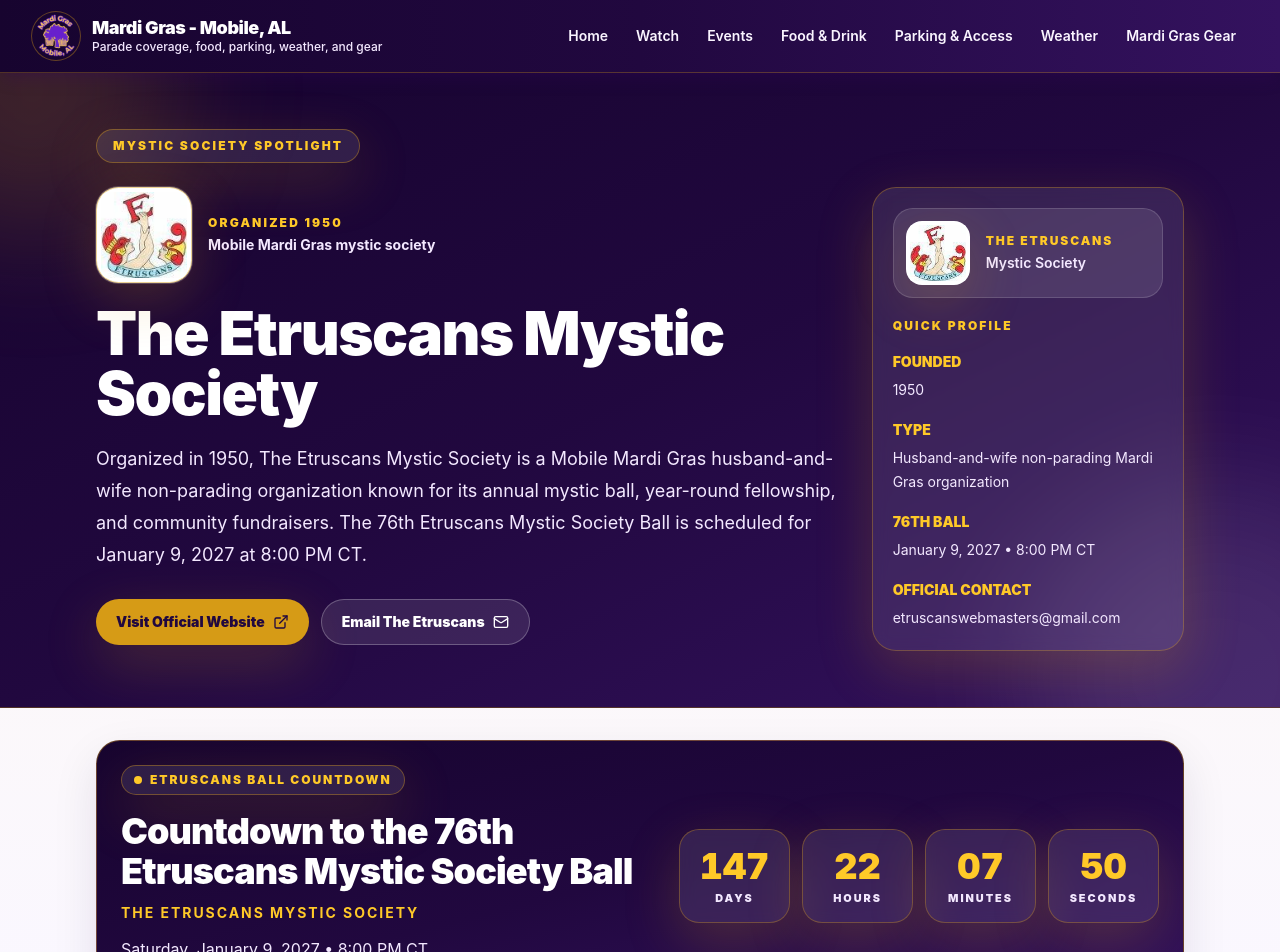
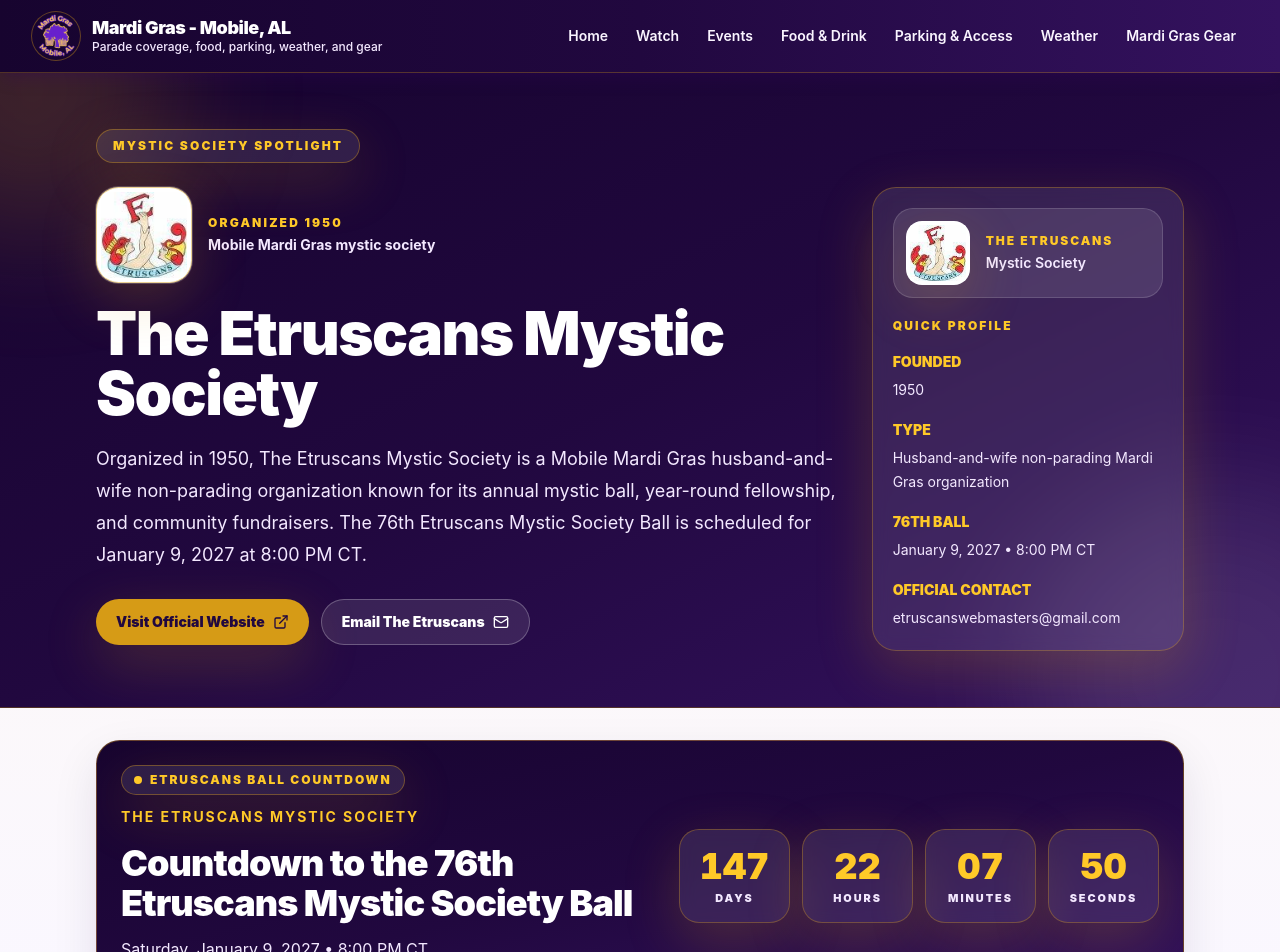
Before and after one commit to TheCryptoArborist/251mardigras, a Next.js app: page /mystic-societies/etruscans in a window 1280 px wide. Shown: the top 952 px of the page. Built offline with nearby package versions, Linux system fonts and the light colour scheme.

Commit message:
Allow logo in event countdown

```diff
--- a/src/components/EventCountdown.tsx
+++ b/src/components/EventCountdown.tsx
@@ -17,6 +17,8 @@
   targetDateTime: string;
   dateLabel: string;
   locationLabel?: string;
+  logoSrc?: string;
+  logoAlt?: string;
 };
 
 function getCountdownParts(targetTime: number): CountdownParts {
@@ -42,7 +44,9 @@
   eventName,
   targetDateTime,
   dateLabel,
-  locationLabel
+  locationLabel,
+  logoSrc,
+  logoAlt
 }: EventCountdownProps) {
   const targetTime = useMemo(() => new Date(targetDateTime).getTime(), [targetDateTime]);
   const [timeLeft, setTimeLeft] = useState<CountdownParts | null>(null);
@@ -67,12 +71,21 @@
     <section className="overflow-hidden rounded-[1.5rem] border border-parade-gold/40 bg-gradient-to-br from-parade-purpleDeep via-parade-purpleDark to-parade-purple p-5 text-white shadow-card sm:p-6">
       <div className="flex flex-col gap-5 lg:flex-row lg:items-center lg:justify-between">
         <div className="max-w-2xl">
-          <p className="inline-flex items-center gap-2 rounded-full border border-parade-gold/40 bg-white/10 px-3 py-1.5 text-xs font-black uppercase tracking-[0.16em] text-parade-goldBright shadow-glow">
-            <span className="h-2 w-2 rounded-full bg-parade-goldBright shadow-glow" aria-hidden="true" />
-            {eyebrow}
-          </p>
+          <div className="flex flex-col gap-4 sm:flex-row sm:items-center">
+            {logoSrc ? (
+              <span className="grid h-20 w-20 shrink-0 place-items-center rounded-[1.25rem] border border-parade-gold/40 bg-white p-2 shadow-glow ring-1 ring-white/20">
+                <img src={logoSrc} alt={logoAlt ?? ""} className="max-h-full max-w-full object-contain" />
+              </span>
+            ) : null}
+            <div>
+              <p className="inline-flex items-center gap-2 rounded-full border border-parade-gold/40 bg-white/10 px-3 py-1.5 text-xs font-black uppercase tracking-[0.16em] text-parade-goldBright shadow-glow">
+                <span className="h-2 w-2 rounded-full bg-parade-goldBright shadow-glow" aria-hidden="true" />
+                {eyebrow}
+              </p>
+              <p className="mt-3 text-sm font-bold uppercase tracking-[0.14em] text-parade-goldBright">{eventName}</p>
+            </div>
+          </div>
           <h2 className="mt-4 text-3xl font-black tracking-tight text-white sm:text-4xl">{title}</h2>
-          <p className="mt-3 text-sm font-bold uppercase tracking-[0.14em] text-parade-goldBright">{eventName}</p>
           <p className="mt-3 text-base leading-7 text-purple-100">{dateLabel}</p>
           {locationLabel ? <p className="mt-1 text-sm font-semibold text-purple-100">{locationLabel}</p> : null}
         </div>
@@ -80,7 +93,7 @@
         {timeLeft?.isComplete ? (
           <div className="rounded-[1.25rem] border border-parade-gold/35 bg-white/10 p-4 text-center shadow-glow lg:min-w-64">
             <p className="text-3xl font-black text-parade-goldBright">It’s time.</p>
-            <p className="mt-2 text-sm font-semibold text-purple-100">The countdown has reached the scheduled ball time.</p>
+            <p className="mt-2 text-sm font-semibold text-purple-100">The countdown has reached the scheduled event time.</p>
           </div>
         ) : (
           <div className="grid grid-cols-2 gap-3 sm:grid-cols-4 lg:min-w-[30rem]" aria-live="polite">
```
